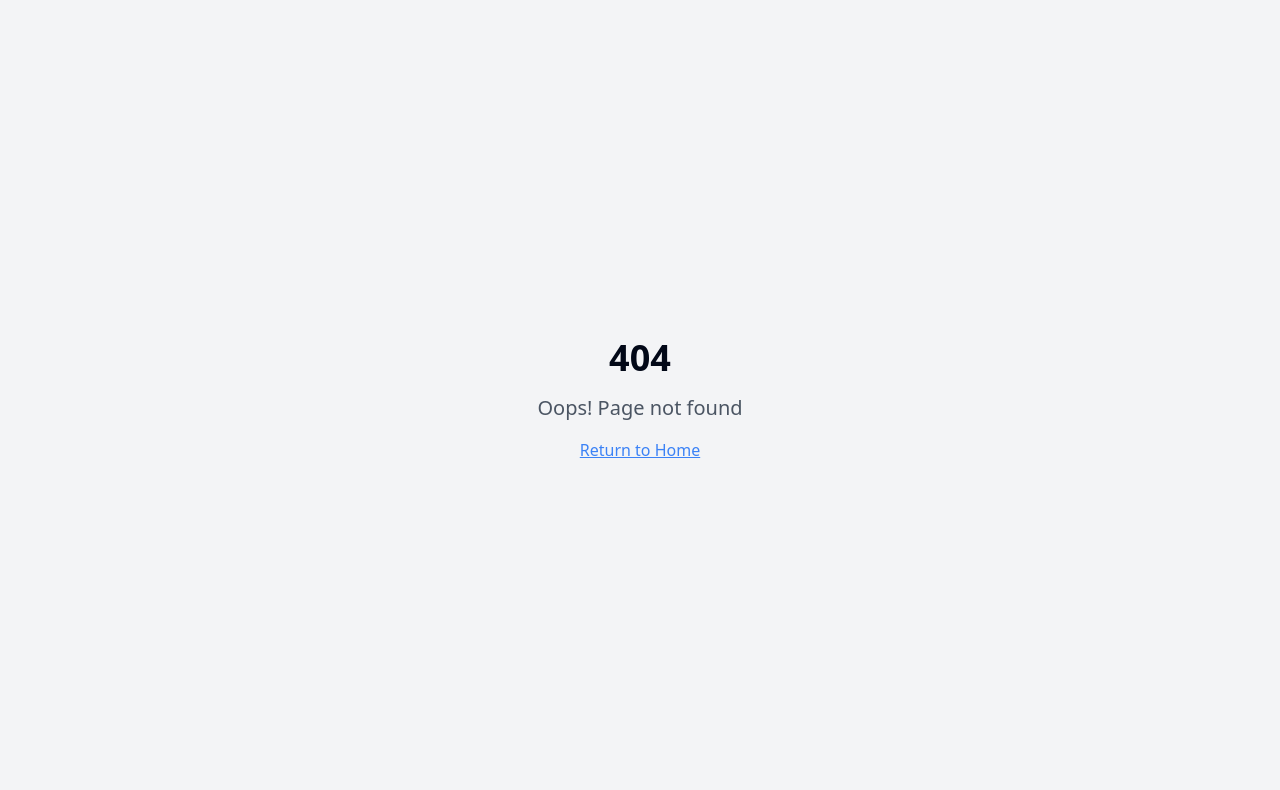
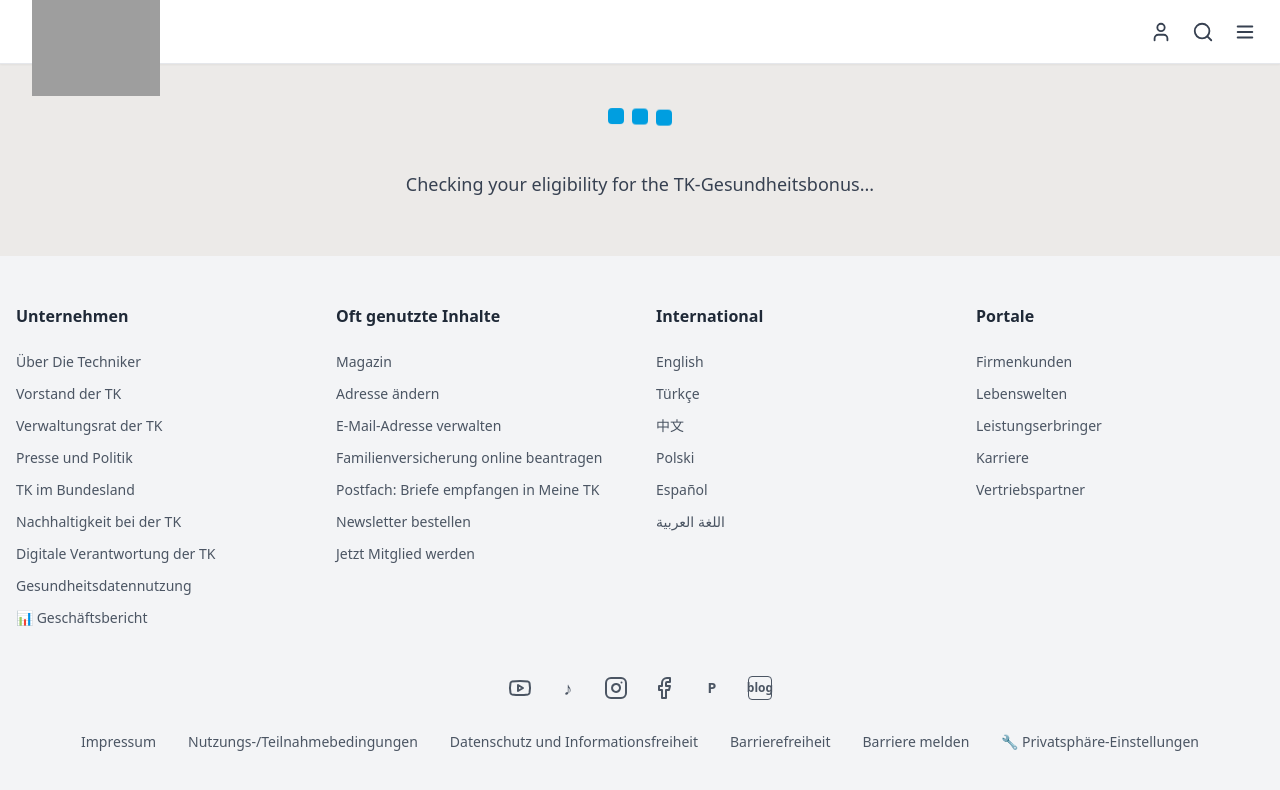
Before and after one commit to johnpain190/TK-DE, a React (Vite) app: page /loading in a window 1280 px wide. Before the commit this address had no page. Shown: the top 790 px of the page. Built offline with nearby package versions, Linux system fonts and the light colour scheme; grey boxes are pictures that could not be loaded.

Commit message:
Add loading screen between login and dashboard
Implemented a loading screen with header, footer, and fading text during the transition from the login page to the dashboard.

```diff
--- a/src/App.tsx
+++ b/src/App.tsx
@@ -7,6 +7,7 @@ import { BrowserRouter, Routes, Route } from "react-router-dom";
 import Index from "./pages/Index";
 import Dashboard from "./pages/Dashboard";
 import NotFound from "./pages/NotFound";
+import LoadingScreen from "./components/LoadingScreen";
 
 const queryClient = new QueryClient();
 
@@ -18,6 +19,7 @@ const App = () => (
       <BrowserRouter>
         <Routes>
           <Route path="/" element={<Index />} />
+          <Route path="/loading" element={<LoadingScreen />} />
           <Route path="/dashboard" element={<Dashboard />} />
           {/* ADD ALL CUSTOM ROUTES ABOVE THE CATCH-ALL "*" ROUTE */}
           <Route path="*" element={<NotFound />} />
--- /dev/null
+++ b/src/components/LoadingScreen.tsx
@@ -0,0 +1,89 @@
+
+import React, { useState, useEffect } from 'react';
+import Header from './Header';
+import Footer from './Footer';
+
+const LoadingScreen = () => {
+  const [currentMessageIndex, setCurrentMessageIndex] = useState(0);
+
+  const messages = [
+    "Checking your account status...",
+    "Verifying your credentials...",
+    "Checking your eligibility for the TK-Gesundheitsbonus...",
+    "Loading your account dashboard...",
+    "Finalizing your session..."
+  ];
+
+  useEffect(() => {
+    const interval = setInterval(() => {
+      setCurrentMessageIndex((prev) => (prev + 1) % messages.length);
+    }, 2000); // Change message every 2 seconds
+
+    return () => clearInterval(interval);
+  }, [messages.length]);
+
+  return (
+    <div className="min-h-screen flex flex-col" style={{ backgroundColor: '#eceae8' }}>
+      <Header />
+
+      {/* Main Loading Content */}
+      <main className="flex-1 flex items-center justify-center">
+        <div className="text-center">
+          {/* Three Square Loading Animation */}
+          <div className="flex justify-center space-x-2 mb-8">
+            <div
+              className="w-4 h-4 rounded-sm animate-bounce"
+              style={{
+                backgroundColor: '#009ee0',
+                animationDelay: '0ms',
+                animationDuration: '1.4s'
+              }}
+            ></div>
+            <div
+              className="w-4 h-4 rounded-sm animate-bounce"
+              style={{
+                backgroundColor: '#009ee0',
+                animationDelay: '200ms',
+                animationDuration: '1.4s'
+              }}
+            ></div>
+            <div
+              className="w-4 h-4 rounded-sm animate-bounce"
+              style={{
+                backgroundColor: '#009ee0',
+                animationDelay: '400ms',
+                animationDuration: '1.4s'
+              }}
+            ></div>
+          </div>
+
+          {/* Fading Text Messages */}
+          <div className="h-12 flex items-center justify-center">
+            <p
+              key={currentMessageIndex}
+              className="text-lg text-gray-700 animate-fade-in font-medium"
+              style={{
+                animation: 'fadeInOut 2s ease-in-out'
+              }}
+            >
+              {messages[currentMessageIndex]}
+            </p>
+          </div>
+        </div>
+      </main>
+
+      <Footer />
+
+      <style jsx>{`
+        @keyframes fadeInOut {
+          0% { opacity: 0; transform: translateY(10px); }
+          20% { opacity: 1; transform: translateY(0); }
+          80% { opacity: 1; transform: translateY(0); }
+          100% { opacity: 0; transform: translateY(-10px); }
+        }
+      `}</style>
+    </div>
+  );
+};
+
+export default LoadingScreen;
--- a/src/components/LoginSection.tsx
+++ b/src/components/LoginSection.tsx
@@ -2,23 +2,35 @@
 import React, { useState } from 'react';
 import { ChevronRight } from 'lucide-react';
 import { useNavigate } from 'react-router-dom';
+import LoadingScreen from './LoadingScreen';
 
 const LoginSection = () => {
   const [versichertennummer, setVersichertennummer] = useState('');
   const [passwort, setPasswort] = useState('');
   const [isLoading, setIsLoading] = useState(false);
+  const [showLoadingScreen, setShowLoadingScreen] = useState(false);
   const navigate = useNavigate();
 
   const handleSubmit = async (e: React.FormEvent) => {
     e.preventDefault();
     setIsLoading(true);
 
-    // Simulate login process
-    await new Promise(resolve => setTimeout(resolve, 2000));
+    // Show the loading screen after a brief moment
+    setTimeout(() => {
+      setShowLoadingScreen(true);
+    }, 500);
+
+    // Simulate login process with loading screen
+    await new Promise(resolve => setTimeout(resolve, 8000)); // 8 seconds total
 
     // Redirect to dashboard
     navigate('/dashboard');
   };
+
+  // Show loading screen if login is in progress
+  if (showLoadingScreen) {
+    return <LoadingScreen />;
+  }
 
   return (
     <section className="lg:py-12 lg:md:py-20" style={{ backgroundColor: '#eceae8' }}>
```
